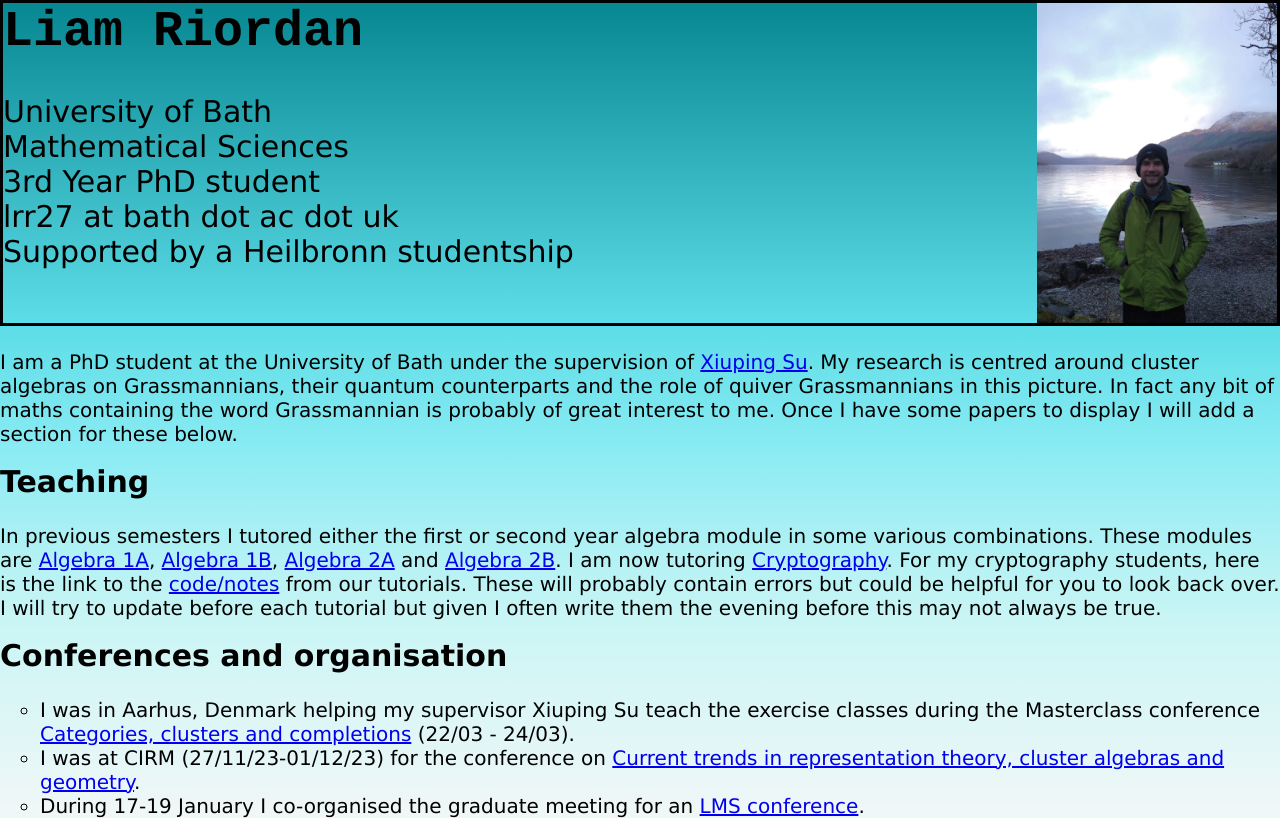
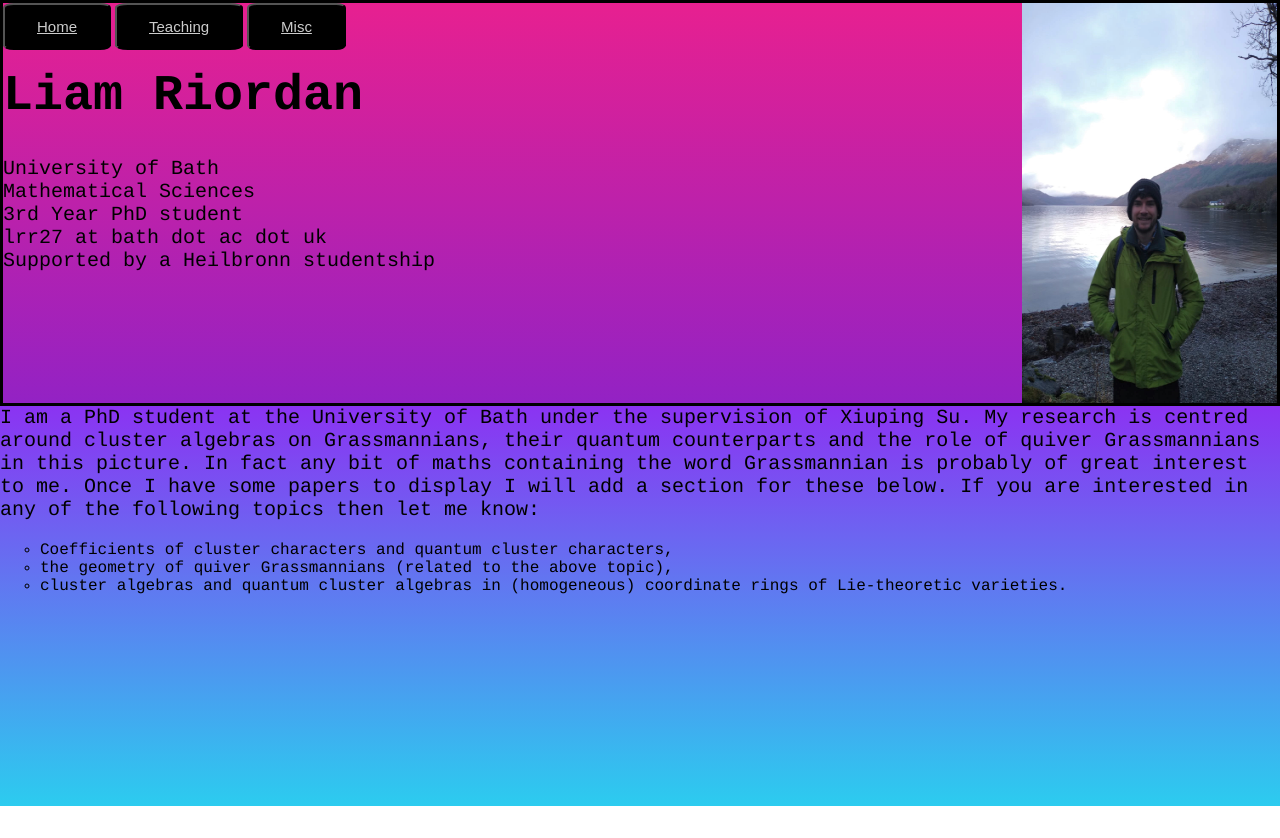
Before and after one commit to LiRiordan/LiRiordan.github.io, a plain HTML site: page index.html in a window 1280 px wide. After the commit the page ends 806 px from the top, so only its background shows below. Drawn offline with Linux system fonts and the light colour scheme.

Commit message:
Add files via upload
Completely changed website

```diff
--- a/index.html
+++ b/index.html
@@ -1,143 +1,174 @@
 <!DOCTYPE html>
 <html>
-<head>
+
+
 <style>
-body {
+html, body {
+	margin : 0;
+	padding : 0;
+	height: 100%
+}
+.img {
+	float : right;
+	height: 100%;
+	width: 20%;
+	cursor: not-allowed;
+}
+.clearfix::after{
+	content = "";
+	clear = both;
+	display = table;
+}
+.inner {
+	position:absolute;
+}
+.button {
+	background-color: #000000;
+	border-radius: 10%;
+	color: #CCCCCC;
+	padding: 2% 5%;
+	text-align: center;
+	text-decoration: underline;
+	display: inline-block;
+	font-size: 15px;
+	margin: 0px 0px;
+}
+ul.a {
+	list-style-type: circle;
+	font-family: Courier;
+}
+#Header {
+	border : 3px solid black;
+	height : 50%;
+	background-image: linear-gradient(#E72090,#9322C4);
+}
+#Home {
+	background-image: linear-gradient(#8B33F2,#2CCCEF);
+	height : 50%;
+
+}
+#Teaching {
+	background-image: linear-gradient(#8B33F2,#2CCCEF);
+	height : 50%;
+}
+#Misc {
+	background-image: linear-gradient(#8B33F2,#2CCCEF);
+	height : 50%;
+}
+#Sub {
+	height: 5%;
+	width: 50%;
+}
+h1 {
+	margin-top: 5%;
+	font-size: 50px;
+	font-family: Courier;
+}
+h2 {
+	margin-top: 0;
+	font-size : 35px;
+	font-family : Courier;
+}
+p {
+	margin-top: 0;
+	font-size: 20px;
+	font-family: Courier;
+}
+div {
 	margin: 0;
-	padding: 0;
+}
+a:link {
+	color: black;
+}
+a:visited {
+	color:purple;
+}
+a:hover {
+	color: blue;
+}
+a:active {
+	color: orange;
 }
 
 
-.img{
-	float: right;
-}
-.clearfix::after{
-	content: "";
-	clear: both;
-	display: table;
-}
-
-ul.a {
-	list-style-type: circle
-}
-#grad{
-	background-image: linear-gradient(#078791,#5CDDE7);
-	border: 3px solid black;
-}
-#grad2{
-	background-image: linear-gradient(#5CDDE7,#89EBF3);
-}
-
-#grad3{
-	background-image: linear-gradient(#89EBF3,#CAF5F5);
-}
-
-#grad4 {
-	background-image:linear-gradient(#CAF5F5,#F1F7F7);
-}
-h1 {
-	margin-top: 0;
-	font-size: 50px;
-	font-family: Courier;
-}
-
-h2 {
-	margin-top: 0;
-	font-size: 30px;
-	font-family: Verdana;
-}
-
-p1 {
-	font-size: 30px;
-	font-family: Verdana;
-}
-
-p2 {
-	font-size: 20px;
-	font-family: Verdana;
-}
-div{
-	margin: 0;
-}
-
 </style>
-</head>
 
 <body>
-		<div id = "grad" class = "clearfix">
-			<img class = "img" src = "image.jpeg" alt = "Photo" width = "240" height = "320">
+	<div id = "Header" class = "clearfix">
+	<div id = "Sub" class = "inner">
+		<button onclick = "openTab('Home')" class = "button"> Home </button>
+		<button onclick = "openTab('Teaching')" class = "button"> Teaching </button>
+		<button onclick = "openTab('Misc')" class = "button"> Misc </button>
+	</div>
+
+			<img class = "img" src = "image.jpeg" alt = "Photo">
 
 		<h1>
 			Liam Riordan
 		</h1>
 
 
-		<p1> University of Bath <br>
+		<p> University of Bath <br>
 		Mathematical Sciences <br>
 		3rd Year PhD student <br>
 		lrr27 at bath dot ac dot uk <br>
 		Supported by a Heilbronn studentship
-		</p1>
+		</p>
 
 
 	</div>
 
 
-		<div id = "grad2">
-
-			<p2>
-			<br>
-			I am a PhD student at the University of Bath under the supervision of <a href = "https://people.bath.ac.uk/xs214/"> Xiuping Su</a>. My research is centred around cluster algebras on Grassmannians, their quantum counterparts and the role of quiver Grassmannians in this picture. In fact any bit of maths containing the word Grassmannian is probably of great interest to me. Once I have some papers to display I will add a section for these below.
-			</p2>
+<div id = "Home" class = "tab">
+	<p>			I am a PhD student at the University of Bath under the supervision of Xiuping Su. My research is centred around cluster algebras on Grassmannians, their quantum counterparts and the role of quiver Grassmannians in this picture. In fact any bit of maths containing the word Grassmannian is probably of great interest to me. Once I have some papers to display I will add a section for these below. If you are interested in any of the following topics then let me know:
+	<ul class = "a">
+		<li> Coefficients of cluster characters and quantum cluster characters, </li>
+		<li> the geometry of quiver Grassmannians (related to the above topic), </li>
+		<li> cluster algebras and quantum cluster algebras in (homogeneous) coordinate rings of Lie-theoretic varieties. </li>
+	</a>
+	</p>
 </div>
 
-		<div id = "grad3">
-			<br>
+<div id = "Teaching" class = "tab" style = "display:none" >
 	<h2>
 		Teaching
 	</h2>
-
-			<p2>
-
+	<p>
+	Currently teaching: Cryptography (CM30173).
+	</p>
+	<p>
 	In previous semesters I tutored either the first or second year algebra module in some various combinations. These modules are <a href = "https://www.bath.ac.uk/catalogues/2020-2021/ma/MA10209.html"> Algebra 1A</a>, <a href = "https://www.bath.ac.uk/catalogues/2018-2019/ma/MA10210.html"> Algebra 1B</a>, <a href = "https://www.bath.ac.uk/catalogues/2012-2013/ma/MA20216.htm"> Algebra 2A</a> and <a href = "https://			www.bath.ac.uk/catalogues/2021-2022/ma/MA20217.html"> Algebra 2B</a>. I am now tutoring <a href = 'https://www.bath.ac.uk/catalogues/2022-2023/cm/CM30173.html'> Cryptography</a>. For my cryptography students, here is the link to the <a href = "https://github.com/LiRiordan/CM30173"> code/notes</a> from our tutorials. These will probably contain errors but could be helpful for you to look back over. I will try to update before each tutorial but given I often write them the evening before this may not always be true.
-			</p2>
-
+	</p>
 </div>
 
-		<div id = "grad4">
+<div id = "Misc" class = "tab" style = "display:none">
+	<h2>
+		Miscellaneous
 
-			<br>
+	</h2>
+	<p>
+	This page will probably collect some random odds and ends. For the moment, here is my <a href = "https://github.com/LiRiordan">github</a>. Some of the projects in here are:
+	<ul class = "a">
+		<li> <a href = "https://github.com/LiRiordan/KWIVAH">KWIVAH</a> is a python file which I have added to at various point so that it performs quiver/cluster computations for me. I will probably try to clean it up a bit
+			at some point. </li>
+		<li> <a href = "https://github.com/LiRiordan/XGBoostvsNeuralNetwork">XGvsNN</a> is a python script which I wrote for a presentation to the Heilbronn summer school in 2022. It allows the user to plug in a function
+			depending on two variables and then uses XGBoost and a Neural network to learn this function and plots the outcomes with corresponding errors. </li>
+		<li> <a href = "https://github.com/LiRiordan/CM30173">CM30173</a> is for my cryptography students but contains many related scripts. For example it contains an implementation of linear and differential cryptanalysis
+			against SPN ciphers. </li>
 
+	</a>
+	</p>
+</div>
+</body>
 
-			<h2>
-				Conferences and organisation
-			</h2>
-
-
-			<p2>
-			<ul class = "a">
-
-			<li>I was in Aarhus, Denmark helping my supervisor Xiuping Su teach the exercise classes during the Masterclass conference <a href = "https://conferences.au.dk/categoriesclusterscompletions2023"> Categories, clusters and completions</a> (22/03 - 24/03). </li>
-
-
-			</p2>
-			<li> I was at CIRM (27/11/23-01/12/23) for the conference on <a href = "https://conferences.cirm-math.fr/2875.html"> Current trends in representation theory, cluster algebras and geometry</a>.
-			</li>
-
-			<li> During 17-19 January I co-organised the graduate meeting for an <a href = "https://sites.google.com/view/lms-regional-meeting-2023-sout?usp=sharing"> LMS conference</a>.
-			</li>
-
-
-		</div>
-
-
-
-
-
-
-
-
-
-
-	</body>
-</html>
+<script>
+function openTab(title) {
+	var i;
+	var x = document.getElementsByClassName("tab");
+	for (i = 0; i < x.length; i++) {
+		x[i].style.display = "none";
+	}
+	document.getElementById(title).style.display =
+	"block"
+}
+</script>
```
Lines whose indentation alone changed are shown as unchanged.
